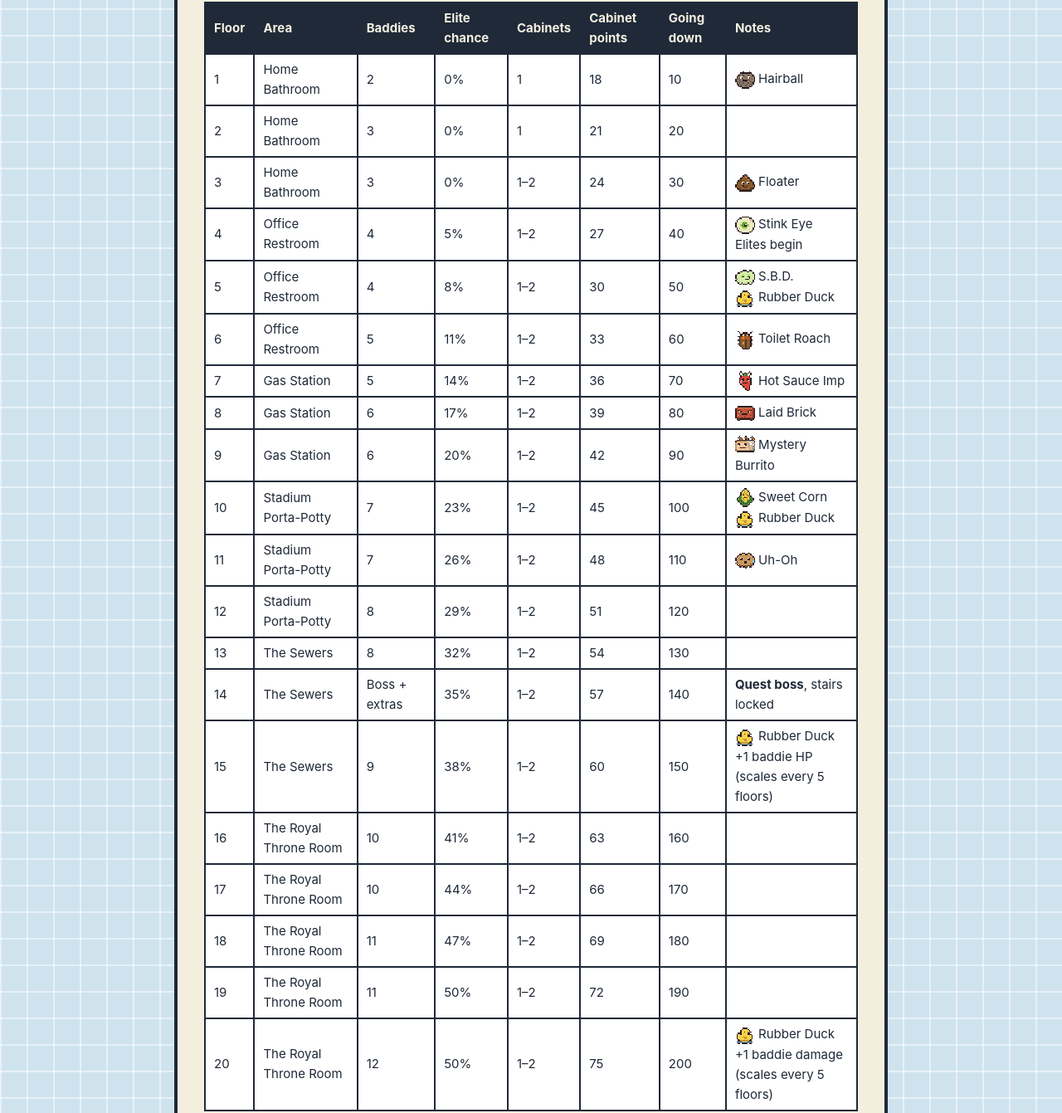
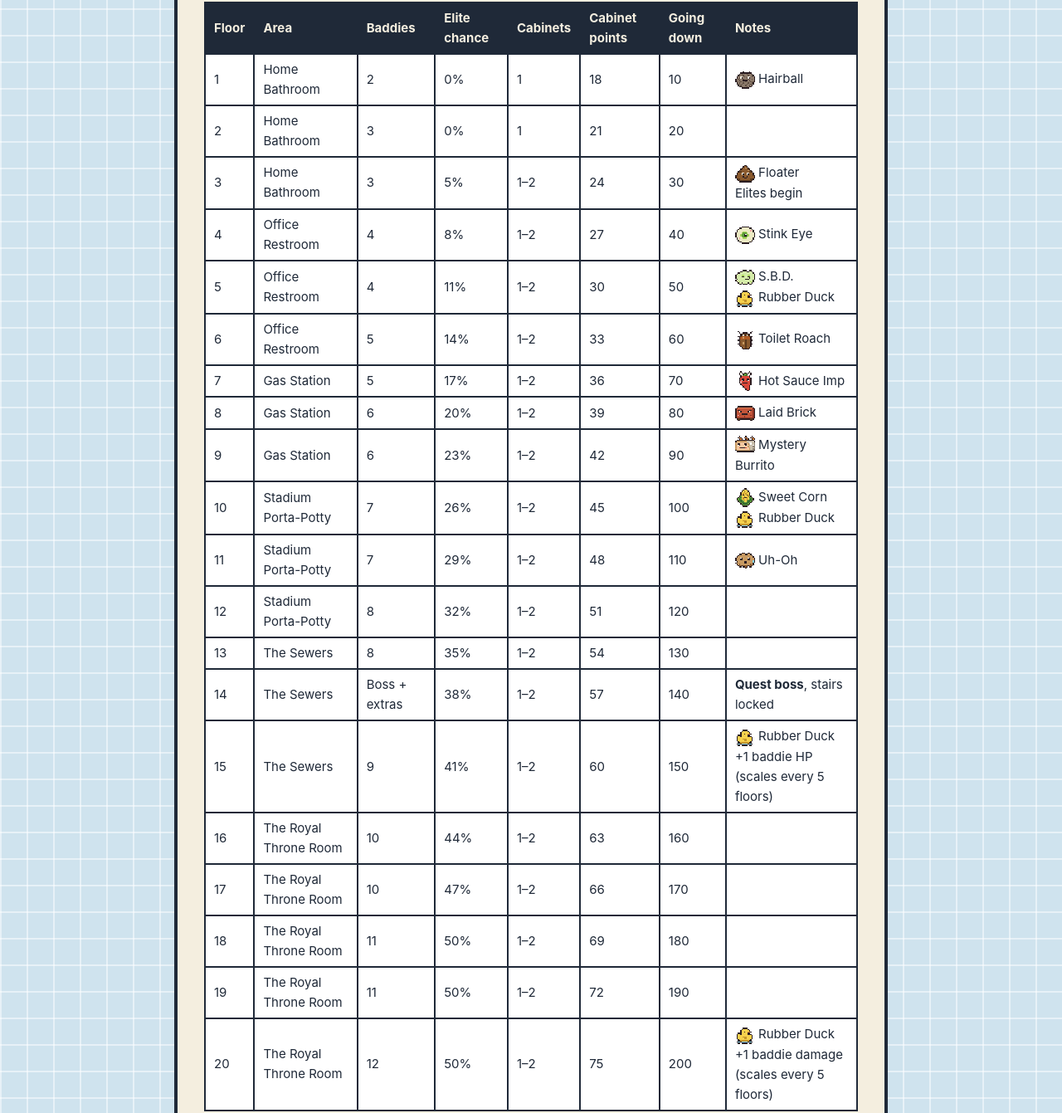
Before and after one commit to Human-Signal/human-signal.github.io, a plain HTML site: page potty-rogue/wiki/floors.html in a window 1280 px wide. Shown: the part 1718-3059 px from the top of the page at 83% size. Drawn offline with Linux system fonts and the light colour scheme.

Commit message:
Update Potty Rogue pages

```diff
--- a/potty-rogue/wiki/floors.html
+++ b/potty-rogue/wiki/floors.html
@@ -71,22 +71,22 @@
 <tr><th>Floor</th><th>Area</th><th>Baddies</th><th>Elite chance</th><th>Cabinets</th><th>Cabinet points</th><th>Going down</th><th>Notes</th></tr>
 <tr><td>1</td><td>Home Bathroom</td><td>2</td><td>0%</td><td>1</td><td>18</td><td>10</td><td><img class="sprite" src="img/enemy_hairball.png" width="24" height="24" alt="Hairball"> Hairball</td></tr>
 <tr><td>2</td><td>Home Bathroom</td><td>3</td><td>0%</td><td>1</td><td>21</td><td>20</td><td></td></tr>
-<tr><td>3</td><td>Home Bathroom</td><td>3</td><td>0%</td><td>1–2</td><td>24</td><td>30</td><td><img class="sprite" src="img/enemy_floater.png" width="24" height="24" alt="Floater"> Floater</td></tr>
-<tr><td>4</td><td>Office Restroom</td><td>4</td><td>5%</td><td>1–2</td><td>27</td><td>40</td><td><img class="sprite" src="img/enemy_stinkEye.png" width="24" height="24" alt="Stink Eye"> Stink Eye<br>Elites begin</td></tr>
-<tr><td>5</td><td>Office Restroom</td><td>4</td><td>8%</td><td>1–2</td><td>30</td><td>50</td><td><img class="sprite" src="img/enemy_sbd.png" width="24" height="24" alt="S.B.D."> S.B.D.<br><img class="sprite" src="img/obj_duck.png" width="24" height="24" alt=""> Rubber Duck</td></tr>
-<tr><td>6</td><td>Office Restroom</td><td>5</td><td>11%</td><td>1–2</td><td>33</td><td>60</td><td><img class="sprite" src="img/enemy_toiletRoach.png" width="24" height="24" alt="Toilet Roach"> Toilet Roach</td></tr>
-<tr><td>7</td><td>Gas Station</td><td>5</td><td>14%</td><td>1–2</td><td>36</td><td>70</td><td><img class="sprite" src="img/enemy_hotSauceImp.png" width="24" height="24" alt="Hot Sauce Imp"> Hot Sauce Imp</td></tr>
-<tr><td>8</td><td>Gas Station</td><td>6</td><td>17%</td><td>1–2</td><td>39</td><td>80</td><td><img class="sprite" src="img/enemy_laidBrick.png" width="24" height="24" alt="Laid Brick"> Laid Brick</td></tr>
-<tr><td>9</td><td>Gas Station</td><td>6</td><td>20%</td><td>1–2</td><td>42</td><td>90</td><td><img class="sprite" src="img/enemy_burrito.png" width="24" height="24" alt="Mystery Burrito"> Mystery Burrito</td></tr>
-<tr><td>10</td><td>Stadium Porta-Potty</td><td>7</td><td>23%</td><td>1–2</td><td>45</td><td>100</td><td><img class="sprite" src="img/enemy_sweetCorn.png" width="24" height="24" alt="Sweet Corn"> Sweet Corn<br><img class="sprite" src="img/obj_duck.png" width="24" height="24" alt=""> Rubber Duck</td></tr>
-<tr><td>11</td><td>Stadium Porta-Potty</td><td>7</td><td>26%</td><td>1–2</td><td>48</td><td>110</td><td><img class="sprite" src="img/enemy_uhOh.png" width="24" height="24" alt="Uh-Oh"> Uh-Oh</td></tr>
-<tr><td>12</td><td>Stadium Porta-Potty</td><td>8</td><td>29%</td><td>1–2</td><td>51</td><td>120</td><td></td></tr>
-<tr><td>13</td><td>The Sewers</td><td>8</td><td>32%</td><td>1–2</td><td>54</td><td>130</td><td></td></tr>
-<tr><td>14</td><td>The Sewers</td><td>Boss + extras</td><td>35%</td><td>1–2</td><td>57</td><td>140</td><td><strong>Quest boss</strong>, stairs locked</td></tr>
-<tr><td>15</td><td>The Sewers</td><td>9</td><td>38%</td><td>1–2</td><td>60</td><td>150</td><td><img class="sprite" src="img/obj_duck.png" width="24" height="24" alt=""> Rubber Duck<br>+1 baddie HP (scales every 5 floors)</td></tr>
-<tr><td>16</td><td>The Royal Throne Room</td><td>10</td><td>41%</td><td>1–2</td><td>63</td><td>160</td><td></td></tr>
-<tr><td>17</td><td>The Royal Throne Room</td><td>10</td><td>44%</td><td>1–2</td><td>66</td><td>170</td><td></td></tr>
-<tr><td>18</td><td>The Royal Throne Room</td><td>11</td><td>47%</td><td>1–2</td><td>69</td><td>180</td><td></td></tr>
+<tr><td>3</td><td>Home Bathroom</td><td>3</td><td>5%</td><td>1–2</td><td>24</td><td>30</td><td><img class="sprite" src="img/enemy_floater.png" width="24" height="24" alt="Floater"> Floater<br>Elites begin</td></tr>
+<tr><td>4</td><td>Office Restroom</td><td>4</td><td>8%</td><td>1–2</td><td>27</td><td>40</td><td><img class="sprite" src="img/enemy_stinkEye.png" width="24" height="24" alt="Stink Eye"> Stink Eye</td></tr>
+<tr><td>5</td><td>Office Restroom</td><td>4</td><td>11%</td><td>1–2</td><td>30</td><td>50</td><td><img class="sprite" src="img/enemy_sbd.png" width="24" height="24" alt="S.B.D."> S.B.D.<br><img class="sprite" src="img/obj_duck.png" width="24" height="24" alt=""> Rubber Duck</td></tr>
+<tr><td>6</td><td>Office Restroom</td><td>5</td><td>14%</td><td>1–2</td><td>33</td><td>60</td><td><img class="sprite" src="img/enemy_toiletRoach.png" width="24" height="24" alt="Toilet Roach"> Toilet Roach</td></tr>
+<tr><td>7</td><td>Gas Station</td><td>5</td><td>17%</td><td>1–2</td><td>36</td><td>70</td><td><img class="sprite" src="img/enemy_hotSauceImp.png" width="24" height="24" alt="Hot Sauce Imp"> Hot Sauce Imp</td></tr>
+<tr><td>8</td><td>Gas Station</td><td>6</td><td>20%</td><td>1–2</td><td>39</td><td>80</td><td><img class="sprite" src="img/enemy_laidBrick.png" width="24" height="24" alt="Laid Brick"> Laid Brick</td></tr>
+<tr><td>9</td><td>Gas Station</td><td>6</td><td>23%</td><td>1–2</td><td>42</td><td>90</td><td><img class="sprite" src="img/enemy_burrito.png" width="24" height="24" alt="Mystery Burrito"> Mystery Burrito</td></tr>
+<tr><td>10</td><td>Stadium Porta-Potty</td><td>7</td><td>26%</td><td>1–2</td><td>45</td><td>100</td><td><img class="sprite" src="img/enemy_sweetCorn.png" width="24" height="24" alt="Sweet Corn"> Sweet Corn<br><img class="sprite" src="img/obj_duck.png" width="24" height="24" alt=""> Rubber Duck</td></tr>
+<tr><td>11</td><td>Stadium Porta-Potty</td><td>7</td><td>29%</td><td>1–2</td><td>48</td><td>110</td><td><img class="sprite" src="img/enemy_uhOh.png" width="24" height="24" alt="Uh-Oh"> Uh-Oh</td></tr>
+<tr><td>12</td><td>Stadium Porta-Potty</td><td>8</td><td>32%</td><td>1–2</td><td>51</td><td>120</td><td></td></tr>
+<tr><td>13</td><td>The Sewers</td><td>8</td><td>35%</td><td>1–2</td><td>54</td><td>130</td><td></td></tr>
+<tr><td>14</td><td>The Sewers</td><td>Boss + extras</td><td>38%</td><td>1–2</td><td>57</td><td>140</td><td><strong>Quest boss</strong>, stairs locked</td></tr>
+<tr><td>15</td><td>The Sewers</td><td>9</td><td>41%</td><td>1–2</td><td>60</td><td>150</td><td><img class="sprite" src="img/obj_duck.png" width="24" height="24" alt=""> Rubber Duck<br>+1 baddie HP (scales every 5 floors)</td></tr>
+<tr><td>16</td><td>The Royal Throne Room</td><td>10</td><td>44%</td><td>1–2</td><td>63</td><td>160</td><td></td></tr>
+<tr><td>17</td><td>The Royal Throne Room</td><td>10</td><td>47%</td><td>1–2</td><td>66</td><td>170</td><td></td></tr>
+<tr><td>18</td><td>The Royal Throne Room</td><td>11</td><td>50%</td><td>1–2</td><td>69</td><td>180</td><td></td></tr>
 <tr><td>19</td><td>The Royal Throne Room</td><td>11</td><td>50%</td><td>1–2</td><td>72</td><td>190</td><td></td></tr>
 <tr><td>20</td><td>The Royal Throne Room</td><td>12</td><td>50%</td><td>1–2</td><td>75</td><td>200</td><td><img class="sprite" src="img/obj_duck.png" width="24" height="24" alt=""> Rubber Duck<br>+1 baddie damage (scales every 5 floors)</td></tr>
 </table></div>
```
Also changed, not shown: potty-rogue/wiki/baddies.html (+15 -12 lines), potty-rogue/wiki/releases.html (+9 -0 lines).
